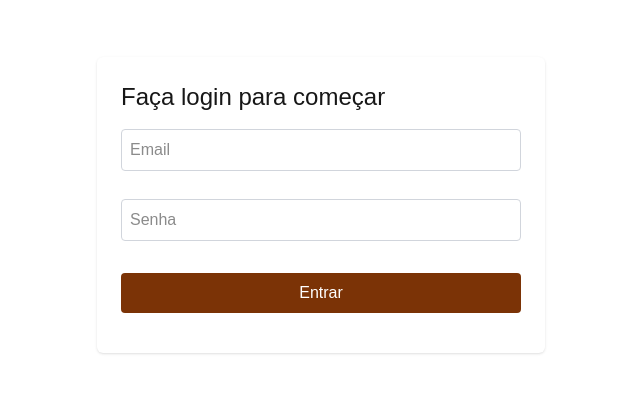
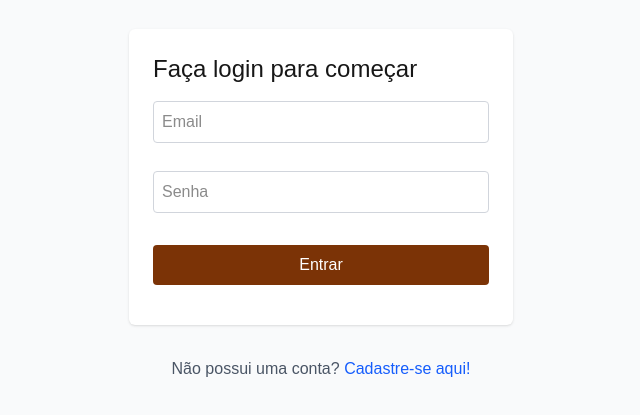
Before and after one commit to oiviana/next-auth-products, a Next.js app in the folder apps/web/: page /auth in a window 1280 px wide. Shown: the part 195-610 px from the top of the page, without its empty margins (319-959 px from the left). Built offline with nearby package versions, Linux system fonts and the light colour scheme; no server answers.

Commit message:
feat: signup link

```diff
--- a/apps/web/src/app/auth/page.tsx
+++ b/apps/web/src/app/auth/page.tsx
@@ -5,6 +5,7 @@ import { useRouter } from "next/navigation";
 import { useEffect, useState } from "react";
 import LoginForm from "@/components/forms/LoginForm";
 import LoadingScreen from "@/components/common/LoadingScreen";
+import Link from "next/link";
 
 export default function AuthPage() {
   const { user, loading } = useAuth();
@@ -18,7 +19,7 @@ export default function AuthPage() {
       if (user.role === "SELLER") {
         router.replace("/seller");
       } else if (user.role === "CLIENT") {
-        router.replace("/client");
+        router.replace("/user");
       }
     }
   }, [loading, user, router, redirecting]);
@@ -26,8 +27,21 @@ export default function AuthPage() {
   if (loading || redirecting) return <LoadingScreen />;
 
   return (
-    <div className="min-h-screen flex items-center justify-center">
-      <LoginForm />
+    <div className="min-h-screen flex items-center justify-center bg-gray-50">
+      <div className="max-w-md w-full space-y-8 p-8">
+        <LoginForm />
+        <div className="text-center">
+          <p className="text-gray-600">
+            Não possui uma conta?{" "}
+            <Link
+              href="auth/signup"
+              className="text-blue-600 hover:text-blue-500 font-medium transition-colors"
+            >
+              Cadastre-se aqui!
+            </Link>
+          </p>
+        </div>
+      </div>
     </div>
   );
 }
```
